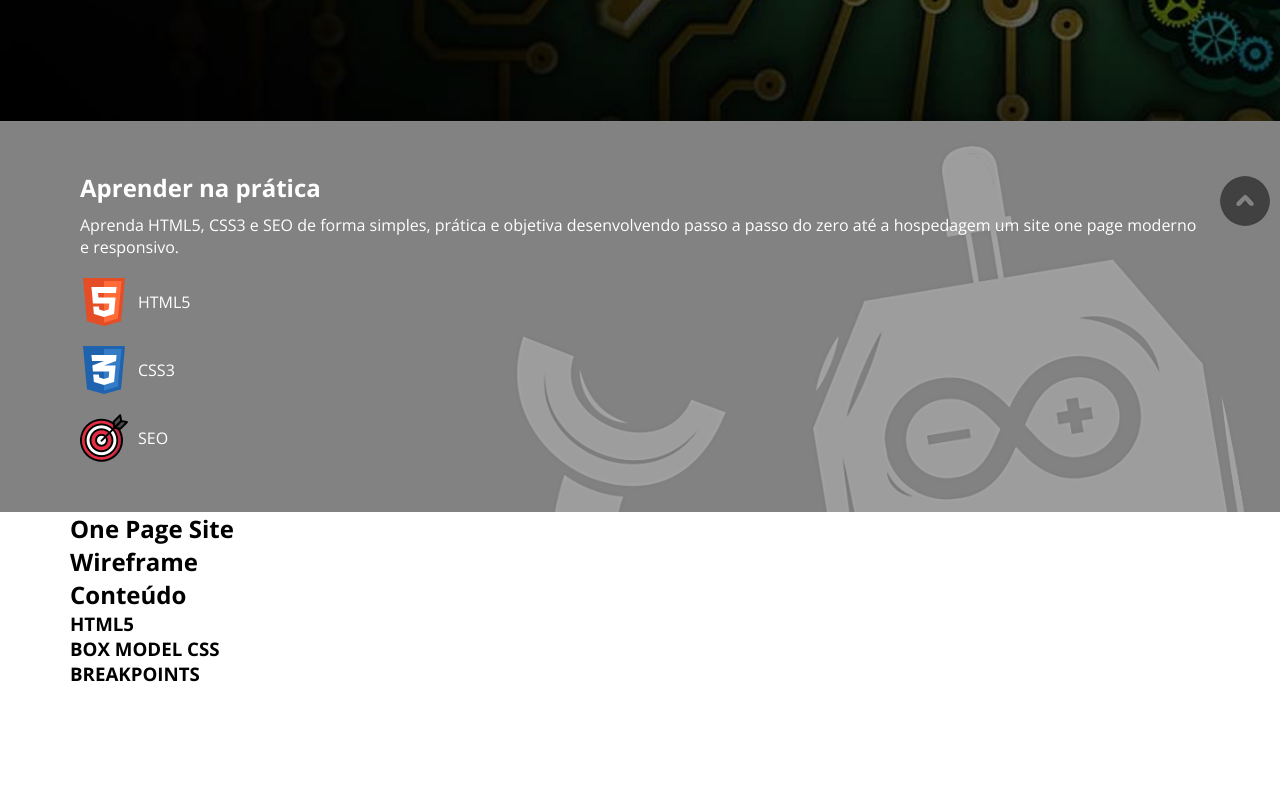
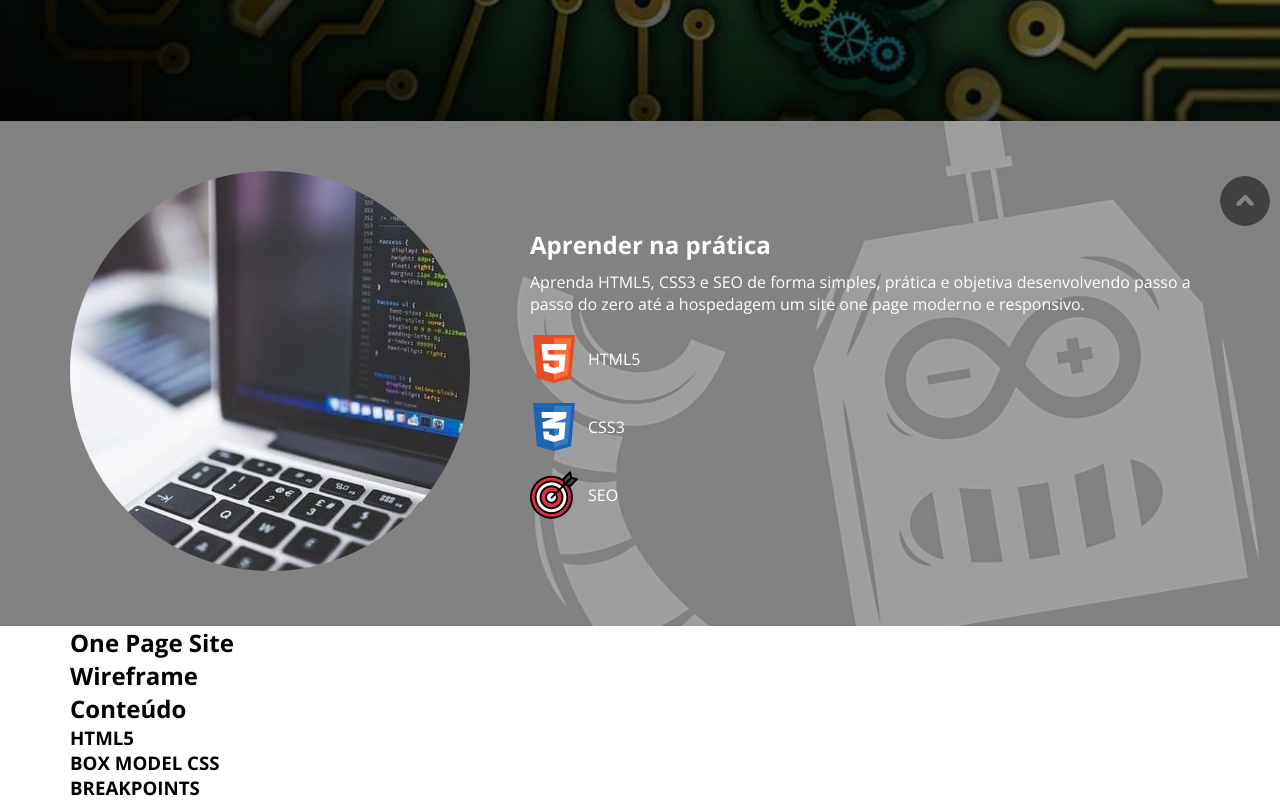
Before and after one commit to odirleite/html5css3, a plain HTML site: page index.html in a window 1280 px wide. Shown: the part 559-1359 px from the top of the page. Before the commit the page ends 1245 px from the top, so only its background shows below. Drawn offline with nearby package versions, Linux system fonts and the light colour scheme.

Commit message:
Correção de bug do menu

```diff
--- a/index.html
+++ b/index.html
@@ -43,9 +43,9 @@
 
     <!-- Sobre -->
     <section id="sobre">
-        <div class="Container">
+        <div class="Container flex2">
             <div id="destaqueSobre">
-                <img src="img/html5css3.jpg" alt="notebook">
+                <img src="img/html5css3.jpg" alt="html5css3">
             </div>
             <div class="textoSobre">
                 <h2>Aprender na prática</h2>
--- a/style.css
+++ b/style.css
@@ -72,7 +72,10 @@ header{
 
 label{
     font-size: 3em;
-    padding-right: 15px;
+    position: fixed;
+    top: 5px;
+    right: 15px;
+    color: rgba(0,0,0,0.5);
 }
 
 nav ul{
@@ -105,6 +108,7 @@ main{
     height: 75vh;
     background: url(img/banner.jpg);
     background-size: cover;
+    background-position: center;
     color: #fff;
     /* Técnica para Centralizar conteúdo do main */
     display: flex;
@@ -127,6 +131,7 @@ main h2{
     padding: 50px 0px;
     background: url(img/background.png);
     background-size: cover;
+    background-position: center;
 }
 
 #destaqueSobre{
@@ -239,4 +244,18 @@ main h2{
     nav ul li a:hover{
         color: #c00000;
     }
+
+    /* Sobre */
+    #sobre{
+        background-attachment: fixed;
+    } /* Efeito Parallax */
+
+    #destaqueSobre{
+        display: inline;
+    }
+
+    #destaqueSobre img{
+        border-radius: 50%;
+        margin-right: 50px;
+    }
 }
```
